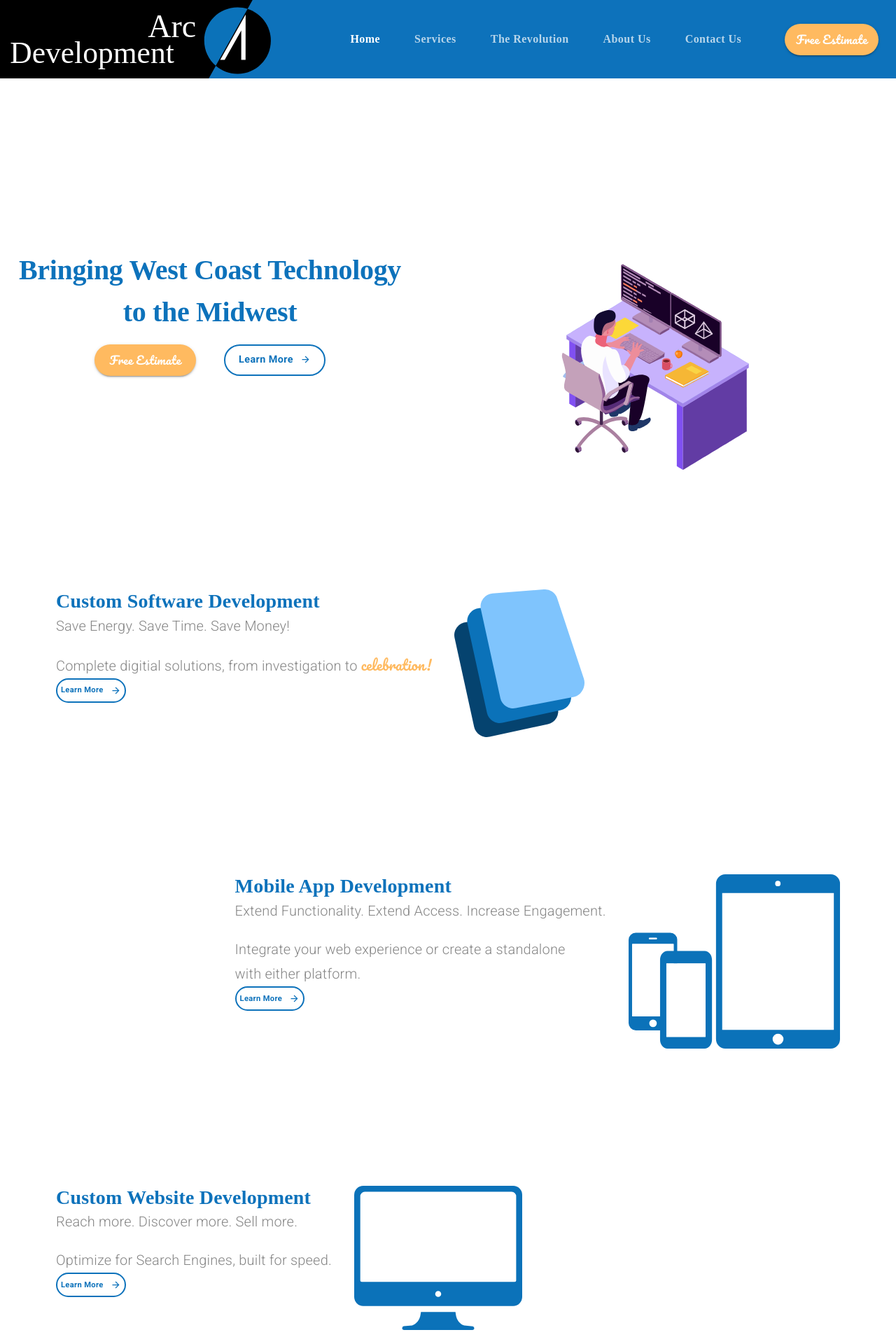
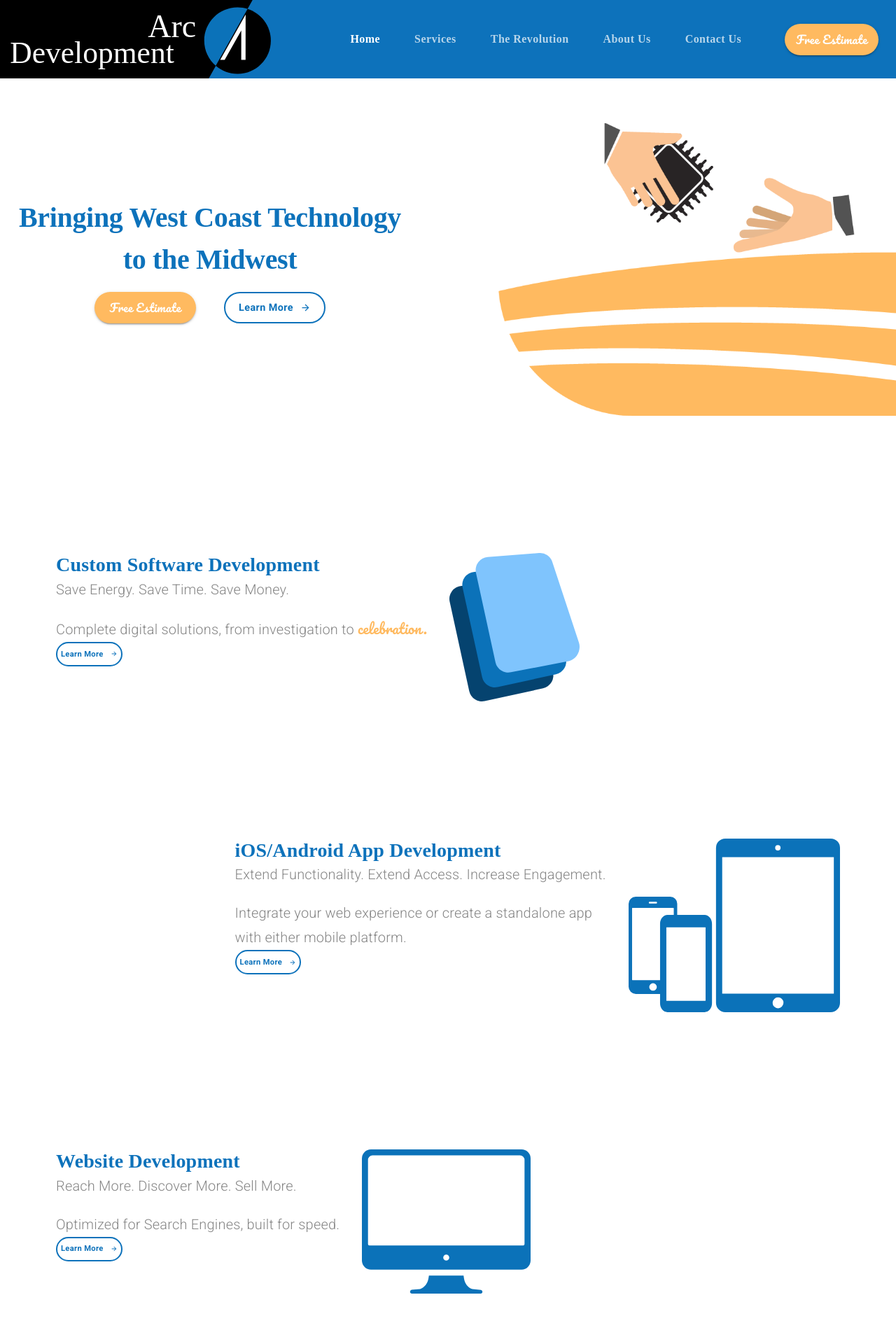
Before and after one commit to danocolombo/mui-react, a React (Create React App) app in the folder arcdevelopment/: page / in a window 1280 px wide. Shown: the top 1920 px of the page at 70% size. Built offline with nearby package versions, Linux system fonts and the light colour scheme; a web font is replaced by a local one.

Commit message:
Landing Page complete

```diff
--- a/arcdevelopment/src/components/App.js
+++ b/arcdevelopment/src/components/App.js
@@ -15,7 +15,7 @@ function App() {
         <Header value={value} setValue={setValue} selectedIndex={selectedIndex} setSelectedIndex={setSelectedIndex} />
         <Switch>
           {/* <Route exact path="/" component={() => <div style={{height: "500px"}}>HOME</div>}/> */}
-          <Route exact path="/" component={LandingPage}/>
+          <Route exact path="/" render={(props) => <LandingPage setValue={setValue} setSelectedIndex={setSelectedIndex} />}/>
           <Route exact path="/services" component={() => <div>Services</div>} />
           <Route exact path="/customsoftware" component={() => <div>Custom Software</div>} />
           <Route exact path="/mobileapps" component={() => <div>Mobile Apps</div>} />
@@ -23,7 +23,7 @@ function App() {
           <Route exact path="/revolution" component={() => <div>Revolution</div>} />
           <Route exact path="/about" component={() => <div>About</div>} />
           <Route exact path="/contact" component={() => <div>Contact Us</div>} />
-
+          <Route exact path="/estimate" component={() => <div>ESTMATE</div>} />
         </Switch>
         <Footer value={value} setValue={setValue} selectedIndex={selectedIndex} setSelectedIndex={setSelectedIndex} />
       </BrowserRouter>
--- a/arcdevelopment/src/components/LandingPage.js
+++ b/arcdevelopment/src/components/LandingPage.js
@@ -1,31 +1,33 @@
-import React, { useState } from "react";
-import { Link } from "react-router-dom";
+import React from "react";
 import Lottie from "react-lottie";
 import { makeStyles, useTheme } from "@material-ui/core/styles";
+import { Link } from "react-router-dom";
 import Grid from "@material-ui/core/Grid";
 import Button from "@material-ui/core/Button";
+import ButtonArrow from "../components/ui/ButtonArrow";
+import Typography from "@material-ui/core/Typography";
 import useMediaQuery from "@material-ui/core/useMediaQuery";
 import Card from "@material-ui/core/Card";
 import CardContent from "@material-ui/core/CardContent";
 
-import Typography from "@material-ui/core/Typography";
-// import animationDataOrig from "../animations/landinganimation/data";
-import animationData from "../animations/development-options1/development-options.json";
+import CallToAction from "./ui/CallToAction";
+
+import animationData from "../animations/landinganimation/data";
 import customSoftwareIcon from "../assets/customSoftwareIcon.svg";
 import mobileAppsIcon from "../assets/mobileIcon.svg";
 import websitesIcon from "../assets/websiteIcon.svg";
 import revolutionBackground from "../assets/repeatingBackground.svg";
 import infoBackground from "../assets/infoBackground.svg";
-import ButtonArrow from "./ui/ButtonArrow";
-const useStyles = makeStyles((theme) => ({
+
+const useStyles = makeStyles(theme => ({
   animation: {
-    maxwidth: "50em",
-    minwidth: "21em",
+    maxWidth: "50em",
+    minWidth: "21em",
     marginTop: "2em",
     marginLeft: "10%",
     [theme.breakpoints.down("sm")]: {
-      maxWidth: "30em",
-    },
+      maxWidth: "30em"
+    }
   },
   estimateButton: {
     ...theme.typography.estimate,
@@ -35,17 +37,17 @@ const useStyles = makeStyles((theme) => ({
     width: 145,
     marginRight: 40,
     "&:hover": {
-      backgroundColor: theme.palette.secondary.light,
-    },
+      backgroundColor: theme.palette.secondary.light
+    }
   },
   buttonContainer: {
-    marginTop: "1em",
+    marginTop: "1em"
   },
   learnButtonHero: {
     ...theme.typography.learnButton,
     fontSize: "0.9rem",
     height: 45,
-    width: 145,
+    width: 145
   },
   learnButton: {
     ...theme.typography.learnButton,
@@ -53,43 +55,43 @@ const useStyles = makeStyles((theme) => ({
     height: 35,
     padding: 5,
     [theme.breakpoints.down("sm")]: {
-      marginBottom: "2em",
-    },
+      marginBottom: "2em"
+    }
   },
   mainContainer: {
     marginTop: "5em",
     [theme.breakpoints.down("md")]: {
-      marginTop: "3em",
+      marginTop: "3em"
     },
     [theme.breakpoints.down("xs")]: {
-      marginTop: "2em",
-    },
+      marginTop: "2em"
+    }
   },
   heroTextContainer: {
     minWidth: "21.5em",
     marginLeft: "1em",
     [theme.breakpoints.down("xs")]: {
-      marginLeft: 0,
-    },
+      marginLeft: 0
+    }
   },
   specialText: {
     fontFamily: "Pacifico",
-    color: theme.palette.common.orange,
+    color: theme.palette.common.orange
   },
   subtitle: {
-    marginBottom: "1em",
+    marginBottom: "1em"
   },
   icon: {
     marginLeft: "2em",
     [theme.breakpoints.down("xs")]: {
-      marginLeft: 0,
-    },
+      marginLeft: 0
+    }
   },
   serviceContainer: {
     marginTop: "12em",
-    [theme.breakpoints.down("xs")]: {
-      padding: 25,
-    },
+    [theme.breakpoints.down("sm")]: {
+      padding: 25
+    }
   },
   revolutionBackground: {
     backgroundImage: `url(${revolutionBackground})`,
@@ -97,7 +99,7 @@ const useStyles = makeStyles((theme) => ({
     backgroundSize: "cover",
     backgroundRepeat: "no-repeat",
     height: "100%",
-    width: "100%",
+    width: "100%"
   },
   revolutionCard: {
     position: "absolute",
@@ -110,8 +112,8 @@ const useStyles = makeStyles((theme) => ({
       paddingLeft: 0,
       paddingRight: 0,
       borderRadius: 0,
-      width: "100%",
-    },
+      width: "100%"
+    }
   },
   infoBackground: {
     backgroundImage: `url(${infoBackground})`,
@@ -119,8 +121,8 @@ const useStyles = makeStyles((theme) => ({
     backgroundSize: "cover",
     backgroundRepeat: "no-repeat",
     height: "100%",
-    width: "100%",
-  },
+    width: "100%"
+  }
 }));
 
 export default function LandingPage(props) {
@@ -131,33 +133,19 @@ export default function LandingPage(props) {
 
   const defaultOptions = {
     loop: true,
-    autoplay: true,
+    autoplay: false,
     animationData: animationData,
     rendererSettings: {
-      preserveAspectRatio: "xMidYMid slice",
-    },
+      preserveAspectRatio: "xMidYMid slice"
+    }
   };
 
-  //   const defaultOptions = {
-  //     loop: true,
-  //     animationData: animationData,
-  //     rendererSettings: {
-  //       preserveAspectRatio: "xMidMid Slice",
-  //     },
-  //   };
-
   return (
-    <React.Fragment>
     <Grid container direction="column" className={classes.mainContainer}>
       <Grid item>
         {" "}
-          {/*========= HERO BLOCK ==========*/}
-          <Grid
-            container
-            justify="flex-end"
-            alignItems="center"
-            direction="row"
-          >
+        {/*-----Hero Block-----*/}
+        <Grid container justify="flex-end" alignItems="center" direction="row">
           <Grid sm item className={classes.heroTextContainer}>
             <Typography variant="h2" align="center">
               Bringing West Coast Technology
@@ -199,20 +187,13 @@ export default function LandingPage(props) {
             </Grid>
           </Grid>
           <Grid sm item className={classes.animation}>
-              {/* <Lottie options={defaultOptions} height={"100%"} width={"100%"} /> */}
-              <Lottie
-                options={defaultOptions}
-                height={"100%"}
-                width={"100%"}
-                //   isStopped={this.state.isStopped}
-                //   isPaused={this.state.isPaused}
-              />
+            <Lottie options={defaultOptions} height={"100%"} width={"100%"} />
           </Grid>
         </Grid>
       </Grid>
       <Grid item>
         {" "}
-          {/*============ CUSTOM SOFTWARE BLOCK ===============*/}
+        {/*-----Custom Software Block-----*/}
         <Grid
           container
           direction="row"
@@ -223,22 +204,31 @@ export default function LandingPage(props) {
             item
             style={{
               marginLeft: matchesSM ? 0 : "5em",
-                textAlign: matchesSM ? "center" : undefined,
+              textAlign: matchesSM ? "center" : undefined
             }}
           >
             <Typography variant="h4">Custom Software Development</Typography>
             <Typography variant="subtitle1" className={classes.subtitle}>
-                Save Energy. Save Time. Save Money!
+              Save Energy. Save Time. Save Money.
             </Typography>
             <Typography variant="subtitle1">
-                Complete digitial solutions, from investigation to{" "}
-                <span className={classes.specialText}>celebration!</span>
+              Complete digital solutions, from investigation to{" "}
+              <span className={classes.specialText}>celebration.</span>
             </Typography>
-              <Button variant="outlined" className={classes.learnButton}>
+            <Button
+              component={Link}
+              to="/customsoftware"
+              variant="outlined"
+              className={classes.learnButton}
+              onClick={() => {
+                props.setValue(1);
+                props.setSelectedIndex(1);
+              }}
+            >
               <span style={{ marginRight: 10 }}>Learn More</span>
               <ButtonArrow
-                  width={15}
-                  height={15}
+                width={10}
+                height={10}
                 fill={theme.palette.common.blue}
               />
             </Button>
@@ -246,7 +236,7 @@ export default function LandingPage(props) {
           <Grid item>
             <img
               className={classes.icon}
-                alt="image"
+              alt="custom software icon"
               src={customSoftwareIcon}
             />
           </Grid>
@@ -254,39 +244,57 @@ export default function LandingPage(props) {
       </Grid>
       <Grid item>
         {" "}
-          {/*============ MOBILE APP BLOCK ===============*/}
+        {/*-----iOS/Android Block-----*/}
         <Grid
           container
           direction="row"
           justify={matchesSM ? "center" : "flex-end"}
           className={classes.serviceContainer}
         >
-            <Grid item style={{ textAlign: matchesSM ? "center" : undefined }}>
-              <Typography variant="h4">Mobile App Development</Typography>
+          <Grid
+            item
+            style={{
+              textAlign: matchesSM ? "center" : undefined
+            }}
+          >
+            <Typography variant="h4">iOS/Android App Development</Typography>
             <Typography variant="subtitle1" className={classes.subtitle}>
               Extend Functionality. Extend Access. Increase Engagement.
             </Typography>
             <Typography variant="subtitle1">
-                Integrate your web experience or create a standalone
-                {matchesSM ? null : <br />} with either platform.
+              Integrate your web experience or create a standalone app
+              {matchesSM ? null : <br />}with either mobile platform.
             </Typography>
-              <Button variant="outlined" className={classes.learnButton}>
+            <Button
+              component={Link}
+              to="/mobileapps"
+              variant="outlined"
+              className={classes.learnButton}
+              onClick={() => {
+                props.setValue(1);
+                props.setSelectedIndex(2);
+              }}
+            >
               <span style={{ marginRight: 10 }}>Learn More</span>
               <ButtonArrow
-                  width={15}
-                  height={15}
+                width={10}
+                height={10}
                 fill={theme.palette.common.blue}
               />
             </Button>
           </Grid>
           <Grid item style={{ marginRight: matchesSM ? 0 : "5em" }}>
-              <img className={classes.icon} alt="image" src={mobileAppsIcon} />
+            <img
+              className={classes.icon}
+              alt="mobile phone icon"
+              src={mobileAppsIcon}
+            />
           </Grid>
         </Grid>
       </Grid>
       <Grid item>
         {" "}
-          {/*============ WEBSITE BLOCK ===============*/}
+        {/*-----Websites Block-----*/}
         <Grid
           container
           direction="row"
@@ -297,37 +305,50 @@ export default function LandingPage(props) {
             item
             style={{
               marginLeft: matchesSM ? 0 : "5em",
-                textAlign: matchesSM ? "center" : undefined,
+              textAlign: matchesSM ? "center" : undefined
             }}
           >
-              <Typography variant="h4">Custom Website Development</Typography>
+            <Typography variant="h4">Website Development</Typography>
             <Typography variant="subtitle1" className={classes.subtitle}>
-                Reach more. Discover more. Sell more.
+              Reach More. Discover More. Sell More.
             </Typography>
             <Typography variant="subtitle1">
-                Optimize for Search Engines, built for speed.
+              Optimized for Search Engines, built for speed.
             </Typography>
-              <Button variant="outlined" className={classes.learnButton}>
+            <Button
+              component={Link}
+              to="/websites"
+              variant="outlined"
+              className={classes.learnButton}
+              onClick={() => {
+                props.setValue(1);
+                props.setSelectedIndex(3);
+              }}
+            >
               <span style={{ marginRight: 10 }}>Learn More</span>
               <ButtonArrow
-                  width={15}
-                  height={15}
+                width={10}
+                height={10}
                 fill={theme.palette.common.blue}
               />
             </Button>
           </Grid>
           <Grid item>
-              <img className={classes.icon} alt="image" src={websitesIcon} />
+            <img
+              className={classes.icon}
+              alt="website icon"
+              src={websitesIcon}
+            />
           </Grid>
         </Grid>
       </Grid>
       <Grid item>
-          {/*--------------- REVOLUTION SECTION --------------*/}
+        {/*-----The Revolution Block-----*/}
         <Grid
           container
+          style={{ height: "70em", marginTop: "12em" }}
           alignItems="center"
           justify="center"
-            style={{ height: "50rem", marginTop: "12rem" }}
         >
           <Card className={classes.revolutionCard}>
             <CardContent>
@@ -343,10 +364,16 @@ export default function LandingPage(props) {
                 </Grid>
                 <Grid item>
                   <Typography variant="subtitle1">
-                      Visionary insights combined with luck makes everything
-                      seem new, even when it's not planned.
+                    Visionary insights coupled with cutting-edge technology is a
+                    recipe for revolution.
                   </Typography>
-                    <Button variant="outlined" className={classes.learnButton}>
+                  <Button
+                    component={Link}
+                    to="/revolution"
+                    className={classes.learnButtonHero}
+                    variant="outlined"
+                    onClick={() => props.setValue(2)}
+                  >
                     <span style={{ marginRight: 10 }}>Learn More</span>
                     <ButtonArrow
                       width={15}
@@ -358,94 +385,95 @@ export default function LandingPage(props) {
               </Grid>
             </CardContent>
           </Card>
-            {/* background for the card contents */}
           <div className={classes.revolutionBackground} />
         </Grid>
       </Grid>
-        {/* END OF REVOLUTION BLOCK */}
       <Grid item>
-          {/*============ Info Card SECTION ==========*/}
+        {/*-----Information Block-----*/}
         <Grid
           container
-            style={{ height: "30rem" }}
+          style={{ height: "60em" }}
           alignItems="center"
           direction="row"
+          className={classes.infoBackground}
         >
           <Grid
             item
             container
             style={{
-                position: "absolute",
-                textAlign: matchesXS ? "center" : "inherit",
+              textAlign: matchesXS ? "center" : "inherit"
             }}
             direction={matchesXS ? "column" : "row"}
-              spacing={matchesXS ? 10 : 0 }
           >
             <Grid
               item
               sm
-                style={{
-                  marginLeft: matchesXS ? 0 : matchesSM ? "2em" : "5rem",
-                }}
+              style={{ marginLeft: matchesXS ? 0 : matchesSM ? "2em" : "5em" }}
             >
-                {/*---About us-----*/}
-                <Grid container direction="column">
+              <Grid
+                container
+                style={{ marginBottom: matchesXS ? "10em" : 0 }}
+                direction="column"
+              >
                 <Typography variant="h2" style={{ color: "white" }}>
                   About Us
                 </Typography>
-                  <Typography variant="subtitle2">
-                    Let's get personal
-                  </Typography>
+                <Typography variant="subtitle2">Let's get personal.</Typography>
                 <Grid item>
                   <Button
+                    component={Link}
+                    to="/about"
                     variant="outlined"
                     style={{ color: "white", borderColor: "white" }}
                     className={classes.learnButton}
+                    onClick={() => props.setValue(3)}
                   >
                     <span style={{ marginRight: 10 }}>Learn More</span>
-                      <ButtonArrow width={15} height={15} fill="white" />
+                    <ButtonArrow width={10} height={10} fill="white" />
                   </Button>
                 </Grid>
               </Grid>
             </Grid>
-              {/*end About us */}
             <Grid
               item
               sm
               style={{
-                  marginRight: matchesXS ? 0 : matchesSM ? "2em" : "5rem",
-                  textAlign: matchesXS ? "center" : "right",
+                marginRight: matchesXS ? 0 : matchesSM ? "2em" : "5em",
+                textAlign: matchesXS ? "center" : "right"
               }}
             >
-                {/*---Contact us-----*/}
               <Grid container direction="column">
                 <Typography variant="h2" style={{ color: "white" }}>
                   Contact Us
                 </Typography>
                 <Typography variant="subtitle2">
-                    Say hello{" "}
-                    <span alt="wave" role="img" aria-label="white">
-                      👋🏼
+                  Say hello!{" "}
+                  <span role="img" aria-label="waving hand">
+                    👋🏻
                   </span>
                 </Typography>
                 <Grid item>
                   <Button
+                    component={Link}
+                    to="/contact"
                     variant="outlined"
                     style={{ color: "white", borderColor: "white" }}
                     className={classes.learnButton}
+                    onClick={() => props.setValue(4)}
                   >
                     <span style={{ marginRight: 10 }}>Learn More</span>
-                      <ButtonArrow width={15} height={15} fill="white" />
+                    <ButtonArrow width={10} height={10} fill="white" />
                   </Button>
                 </Grid>
               </Grid>
             </Grid>
-              {/*end Contact us */}
-            </Grid>
-            <div className={classes.infoBackground} />
           </Grid>
         </Grid>
       </Grid>
-    </React.Fragment>
+      <Grid item>
+        {/*-----Call To Action Block-----*/}
+        <CallToAction setValue={props.setValue} />
+      </Grid>
+    </Grid>
   );
 }
--- /dev/null
+++ b/arcdevelopment/src/components/ui/CallToAction.js
@@ -0,0 +1,117 @@
+import React from "react";
+import Grid from "@material-ui/core/Grid";
+import Typography from "@material-ui/core/Typography";
+import { makeStyles, useTheme } from "@material-ui/core/styles";
+import { Link } from "react-router-dom";
+import Button from "@material-ui/core/Button";
+import ButtonArrow from "./ButtonArrow";
+import useMediaQuery from "@material-ui/core/useMediaQuery";
+
+import background from "../../assets/background.jpg";
+import mobileBackground from "../../assets/mobileBackground.jpg";
+
+const useStyles = makeStyles(theme => ({
+  learnButton: {
+    ...theme.typography.learnButton,
+    fontSize: "0.7rem",
+    height: 35,
+    padding: 5,
+    [theme.breakpoints.down("sm")]: {
+      marginBottom: "2em"
+    }
+  },
+  background: {
+    backgroundImage: `url(${background})`,
+    backgroundPosition: "center",
+    backgroundSize: "cover",
+    backgroundAttachment: "fixed",
+    backgroundRepeat: "no-repeat",
+    height: "60em",
+    width: "100%",
+    [theme.breakpoints.down("md")]: {
+      backgroundImage: `url(${mobileBackground})`,
+      backgroundAttachment: "inherit"
+    }
+  },
+  estimateButton: {
+    ...theme.typography.estimate,
+    borderRadius: 50,
+    height: 80,
+    width: 205,
+    backgroundColor: theme.palette.common.orange,
+    fontSize: "1.5rem",
+    marginRight: "5em",
+    marginLeft: "2em",
+    "&:hover": {
+      backgroundColor: theme.palette.secondary.light
+    },
+    [theme.breakpoints.down("sm")]: {
+      marginLeft: 0,
+      marginRight: 0
+    }
+  }
+}));
+
+export default function CallToAction(props) {
+  const classes = useStyles();
+  const theme = useTheme();
+  const matchesSM = useMediaQuery(theme.breakpoints.down("sm"));
+
+  return (
+    <Grid
+      container
+      alignItems="center"
+      justify={matchesSM ? "center" : "space-between"}
+      className={classes.background}
+      direction={matchesSM ? "column" : "row"}
+    >
+      <Grid
+        item
+        style={{
+          marginLeft: matchesSM ? 0 : "5em",
+          textAlign: matchesSM ? "center" : "inherit"
+        }}
+      >
+        <Grid container direction="column">
+          <Grid item>
+            <Typography variant="h2">
+              Simple Software.
+              <br />
+              Revolutionary Results.
+            </Typography>
+            <Typography variant="subtitle2" style={{ fontSize: "1.5rem" }}>
+              Take advantage of the 21st Century.
+            </Typography>
+            <Grid container justify={matchesSM ? "center" : undefined} item>
+              <Button
+                component={Link}
+                to="/revolution"
+                variant="outlined"
+                className={classes.learnButton}
+                onClick={() => props.setValue(2)}
+              >
+                <span style={{ marginRight: 5 }}>Learn More</span>
+                <ButtonArrow
+                  width={10}
+                  height={10}
+                  fill={theme.palette.common.blue}
+                />
+              </Button>
+            </Grid>
+          </Grid>
+        </Grid>
+      </Grid>
+      <Grid item>
+        <Button
+          component={Link}
+          to="/estimate"
+          variant="contained"
+          className={classes.estimateButton}
+          onClick={() => props.setValue(5)}
+        >
+          Free Estimate
+        </Button>
+      </Grid>
+    </Grid>
+  );
+}
```
Lines whose indentation alone changed are shown as unchanged.
